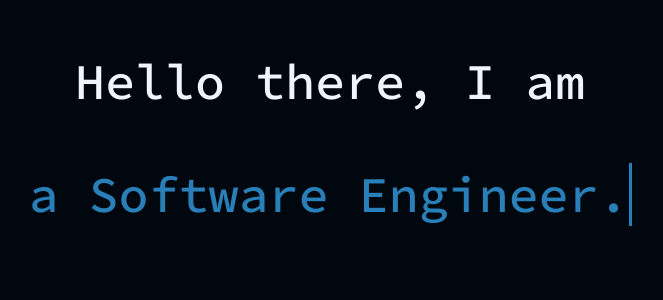
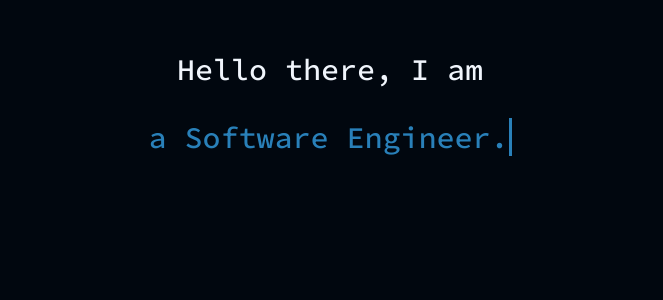
Before and after one commit to tonishka/tonishka.github.io, a Jekyll site: the page index.html, which Jekyll copies as it is, in a window 1280 px wide. Shown: the top 300 px of the page, without its empty margins (310-973 px from the left). Built offline with Jekyll 4.4.1, drawn with Linux system fonts in a browser that asks for light colours.

```diff
--- a/index.html
+++ b/index.html
@@ -8,7 +8,7 @@
 <link href="https://fonts.googleapis.com/css2?family=Source+Code+Pro:wght@200;300;500&display=swap" rel="stylesheet">
 <style type="text/css">
 body {
-	font-size: 50px;
+	font-size: 30px;
 	background: #01070f;
     background-size: cover;
     font-family: 'Source Code Pro', monospace;
@@ -36,10 +36,14 @@ body {
 	<div id="text"></div>
 </div>
 
+<p>
+
+</p>
+
 <script type="text/javascript">
 
 
-var _CONTENT = [ "Tonishka.","a Software Engineer.", "an App Developer.", "a Writer.", "a sucker for old-school HTML sites." ];
+var _CONTENT = [ "Tonishka.","a Software Engineer.", "a Web Developer.", "a UI Designer.", "a sucker for old-school HTML sites." ];
 var _PART = 0;
 var _PART_INDEX = 0;
 var _INTERVAL_VAL;
```
